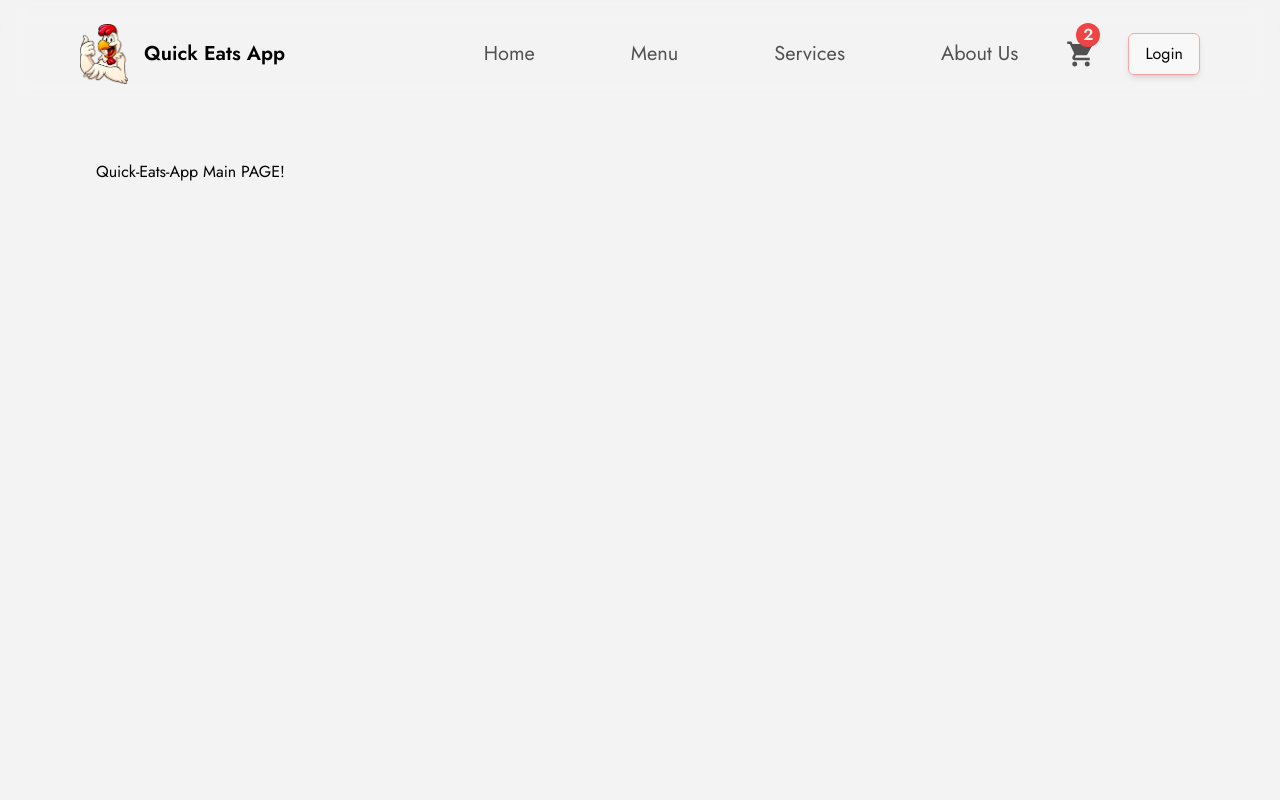
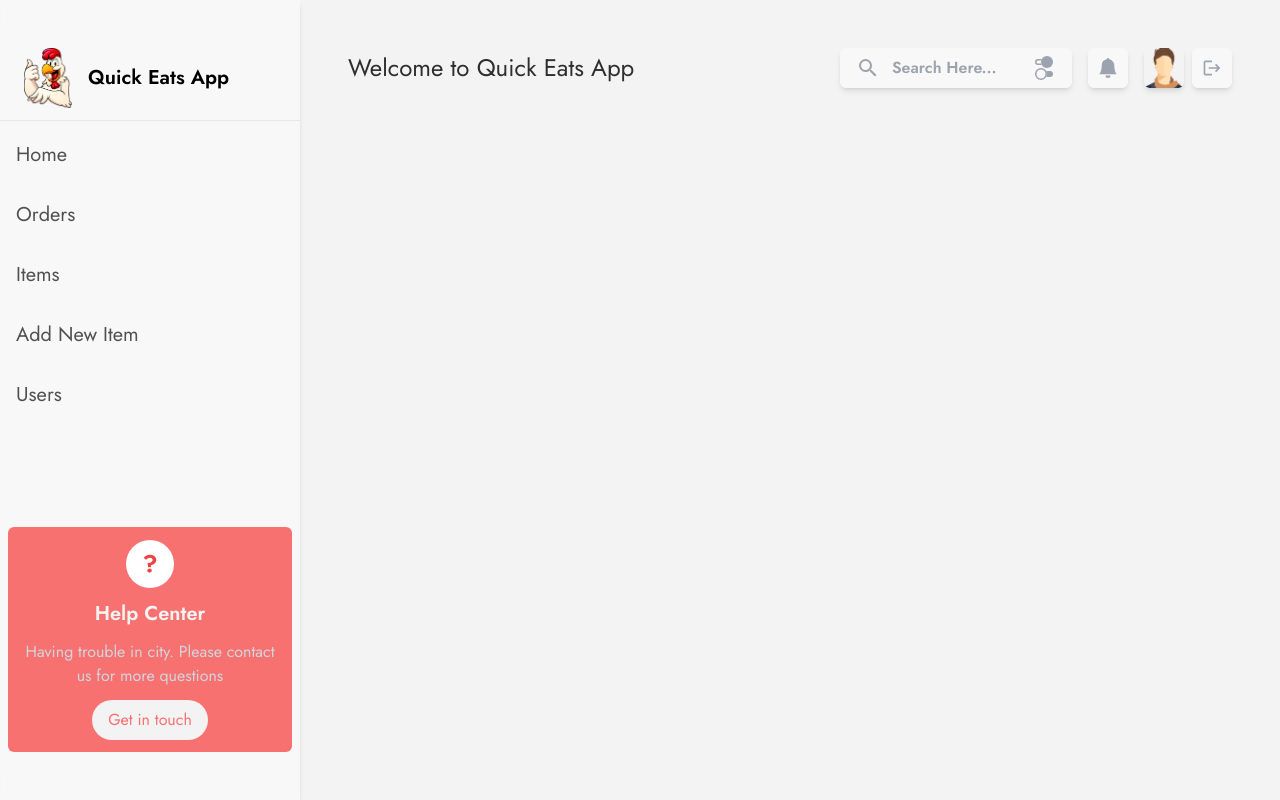
Before and after one commit to dimitarsabev00/Quick-Eats-App, a React (Vite) app: page /dashboard in a window 1280 px wide. Built offline with nearby package versions, Linux system fonts and the light colour scheme; no server answers.

Commit message:
Added Dashboard Screen

```diff
--- /dev/null
+++ b/src/components/DashboardComponents/DBHeader.tsx
@@ -0,0 +1,87 @@
+import React from "react";
+import {
+  BsFillBellFill,
+  BsToggles2,
+  MdLogout,
+  MdSearch,
+} from "../../assets/icons";
+import { motion } from "framer-motion";
+import { buttonClick } from "../../assets/animations";
+import { Avatar } from "../../assets";
+import { useNavigate } from "react-router-dom";
+import { useAppDispatch } from "../../store/hooks";
+import { auth } from "../../configs/firebase";
+import { useAuthState, useSignOut } from "react-firebase-hooks/auth";
+import { toast } from "react-hot-toast";
+import { logout } from "../../store";
+
+const DBHeader: React.FC = () => {
+  const [user] = useAuthState(auth);
+
+  const [signOut] = useSignOut(auth);
+
+  const navigate = useNavigate();
+  const dispatch = useAppDispatch();
+
+  const logOut = async () => {
+    try {
+      await signOut();
+      localStorage.removeItem("user-info");
+      dispatch(logout());
+      navigate("/auth", { replace: true });
+    } catch (error: any) {
+      toast.error(error.message);
+    }
+  };
+
+  return (
+    <div className="w-full flex items-center justify-between gap-3">
+      <p className="text-2xl text-headingColor">
+        Welcome to Quick Eats App
+        {user && (
+          <span className="block text-base text-gray-500">{`Hello ${user?.displayName || user?.email}...!`}</span>
+        )}
+      </p>
+
+      <div className=" flex items-center justify-center gap-4 ">
+        <div className=" flex items-center justify-center gap-3 px-4 py-2 bg-lightOverlay backdrop-blur-md rounded-md shadow-md">
+          <MdSearch className="text-gray-400 text-2xl" />
+          <input
+            type="text"
+            placeholder="Search Here..."
+            className="border-none outline-none bg-transparent w-32 text-base font-semibold text-textColor"
+          />
+          <BsToggles2 className="text-gray-400 text-2xl" />
+        </div>
+
+        <motion.div
+          {...buttonClick}
+          className="w-10 h-10 rounded-md cursor-pointer bg-lightOverlay backdrop-blur-md shadow-md flex items-center justify-center"
+        >
+          <BsFillBellFill className="text-gray-400 text-xl" />
+        </motion.div>
+
+        <div className="flex items-center justify-center gap-2">
+          <div className="w-10 h-10 rounded-md shadow-md cursor-pointer overflow-hidden">
+            <motion.img
+              className="w-full h-full object-cover"
+              src={user?.photoURL ? user?.photoURL : Avatar}
+              whileHover={{ scale: 1.15 }}
+              referrerPolicy="no-referrer"
+            />
+          </div>
+
+          <motion.div
+            {...buttonClick}
+            onClick={logOut}
+            className="w-10 h-10 rounded-md cursor-pointer bg-lightOverlay backdrop-blur-md shadow-md flex items-center justify-center"
+          >
+            <MdLogout className="text-gray-400 text-xl" />
+          </motion.div>
+        </div>
+      </div>
+    </div>
+  );
+};
+
+export default DBHeader;
--- /dev/null
+++ b/src/components/DashboardComponents/DBHome.tsx
@@ -0,0 +1,11 @@
+import React from "react";
+
+const DBHome: React.FC = () => {
+  return (
+    <div className="flex items-center justify-center flex-col pt-6 w-full h-full">
+      DBHome
+    </div>
+  );
+};
+
+export default DBHome;
--- /dev/null
+++ b/src/components/DashboardComponents/DBItems.tsx
@@ -0,0 +1,12 @@
+import React from "react";
+
+
+const DBItems:React.FC = () => {
+  return (
+    <div className="flex items-center justify-self-center gap-4 pt-6 w-full">
+      DBItems
+    </div>
+  );
+};
+
+export default DBItems;
--- /dev/null
+++ b/src/components/DashboardComponents/DBLeftSection.tsx
@@ -0,0 +1,87 @@
+import React from "react";
+import { NavLink } from "react-router-dom";
+import { Logo } from "../../assets";
+import { isActiveStyles, isNotActiveStyles } from "../../utils/helpers";
+
+const DBLeftSection: React.FC = () => {
+  return (
+    <div className="h-full py-12 flex flex-col bg-lightOverlay backdrop-blur-md shadow-md min-w-210 w-300 gap-3">
+      <NavLink to={"/"} className="flex items-center justify-start px-6 gap-4">
+        <img src={Logo} className="w-12" alt="" />
+        <p className="font-semibold text-xl">Quick Eats App</p>
+      </NavLink>
+
+      <hr />
+
+      <ul className="flex flex-col gap-4">
+        <NavLink
+          to={"/dashboard/home"}
+          className={({ isActive }) =>
+            isActive
+              ? `${isActiveStyles} px-4 py-2 border-l-8  border-red-500`
+              : isNotActiveStyles
+          }
+        >
+          Home
+        </NavLink>
+        <NavLink
+          to={"/dashboard/orders"}
+          className={({ isActive }) =>
+            isActive
+              ? `${isActiveStyles} px-4 py-2 border-l-8  border-red-500`
+              : isNotActiveStyles
+          }
+        >
+          Orders
+        </NavLink>
+        <NavLink
+          to={"/dashboard/items"}
+          className={({ isActive }) =>
+            isActive
+              ? `${isActiveStyles} px-4 py-2 border-l-8  border-red-500`
+              : isNotActiveStyles
+          }
+        >
+          Items
+        </NavLink>
+        <NavLink
+          to={"/dashboard/newItem"}
+          className={({ isActive }) =>
+            isActive
+              ? `${isActiveStyles} px-4 py-2 border-l-8  border-red-500`
+              : isNotActiveStyles
+          }
+        >
+          Add New Item
+        </NavLink>
+        <NavLink
+          to={"/dashboard/users"}
+          className={({ isActive }) =>
+            isActive
+              ? `${isActiveStyles} px-4 py-2 border-l-8  border-red-500`
+              : isNotActiveStyles
+          }
+        >
+          Users
+        </NavLink>
+      </ul>
+
+      <div className="w-full items-center justify-center flex h-225 mt-auto px-2 ">
+        <div className="w-full h-full rounded-md bg-red-400 flex items-center justify-center flex-col gap-3 px-3">
+          <div className="w-12 h-12 borde bg-white rounded-full flex items-center justify-center">
+            <p className="text-2xl font-bold text-red-500">?</p>
+          </div>
+          <p className="text-xl text-primary font-semibold">Help Center</p>
+          <p className="text-base text-gray-300 text-center">
+            Having trouble in city. Please contact us for more questions
+          </p>
+          <p className="px-4 py-2 rounded-full bg-primary text-red-400 cursor-pointer">
+            Get in touch
+          </p>
+        </div>
+      </div>
+    </div>
+  );
+};
+
+export default DBLeftSection;
--- /dev/null
+++ b/src/components/DashboardComponents/DBNewItem.tsx
@@ -0,0 +1,11 @@
+import React from "react";
+
+const DBNewItem: React.FC = () => {
+  return (
+    <div className="flex items-center justify-center flex-col pt-6 px-24 w-full">
+      DBNewItem
+    </div>
+  );
+};
+
+export default DBNewItem;
--- /dev/null
+++ b/src/components/DashboardComponents/DBOrders.tsx
@@ -0,0 +1,11 @@
+import React from "react";
+
+const DBOrders: React.FC = () => {
+  return (
+    <div className=" flex items-center justify-center flex-col pt-6 w-full gap-4">
+      DBOrders
+    </div>
+  );
+};
+
+export default DBOrders;
--- /dev/null
+++ b/src/components/DashboardComponents/DBRightSection.tsx
@@ -0,0 +1,27 @@
+import React from "react";
+import { Route, Routes } from "react-router-dom";
+import DBHeader from "./DBHeader";
+import DBHome from "./DBHome";
+import DBOrders from "./DBOrders";
+import DBItems from "./DBItems";
+import DBNewItem from "./DBNewItem";
+import DBUsers from "./DBUsers";
+
+const DBRightSection: React.FC = () => {
+  return (
+    <div className="flex flex-col py-12 px-12 flex-1 h-full">
+      <DBHeader />
+      <div className="flex flex-col flex-1 overflow-y-scroll scrollbar-none">
+        <Routes>
+          <Route path="/home" element={<DBHome />} />
+          <Route path="/orders" element={<DBOrders />} />
+          <Route path="/items" element={<DBItems />} />
+          <Route path="/newItem" element={<DBNewItem />} />
+          <Route path="/users" element={<DBUsers />} />
+        </Routes>
+      </div>
+    </div>
+  );
+};
+
+export default DBRightSection;
--- /dev/null
+++ b/src/components/DashboardComponents/DBUsers.tsx
@@ -0,0 +1,11 @@
+import React from "react";
+
+const DBUsers: React.FC = () => {
+  return (
+    <div className="flex items-center justify-self-center gap-4 pt-6 w-full">
+      DBUsers
+    </div>
+  );
+};
+
+export default DBUsers;
--- a/src/components/Routes.tsx
+++ b/src/components/Routes.tsx
@@ -1,5 +1,5 @@
 import { Navigate, Route, Routes, useLocation } from "react-router";
-import { Auth, Main } from "../screens";
+import { Auth, Dashboard, Main } from "../screens";
 import { auth } from "../configs/firebase";
 import { useAuthState } from "react-firebase-hooks/auth";
 import { ReactNode } from "react";
@@ -33,6 +33,7 @@ const RoutesComp = () => {
             </AuthRoute>
           }
         />
+        <Route path="/dashboard/*" element={<Dashboard />} />
       </Routes>
       <Toaster position="bottom-right" />
     </>
--- a/src/components/index.ts
+++ b/src/components/index.ts
@@ -1,3 +1,5 @@
 export { default as Routes } from "./Routes";
 export { default as Input } from "./Input";
 export { default as Header } from "./Header";
+export { default as DBLeftSection } from "./DashboardComponents/DBLeftSection";
+export { default as DBRightSection } from "./DashboardComponents/DBRightSection";
--- /dev/null
+++ b/src/screens/Dashboard.tsx
@@ -0,0 +1,13 @@
+import React from "react";
+import { DBLeftSection, DBRightSection } from "../components";
+
+const Dashboard: React.FC = () => {
+  return (
+    <div className="w-screen h-screen flex items-center bg-primary">
+      <DBLeftSection />
+      <DBRightSection />
+    </div>
+  );
+};
+
+export default Dashboard;
--- a/src/screens/index.ts
+++ b/src/screens/index.ts
@@ -1,2 +1,3 @@
 export { default as Main } from "./Main";
 export { default as Auth } from "./Auth";
+export { default as Dashboard } from "./Dashboard";
```
